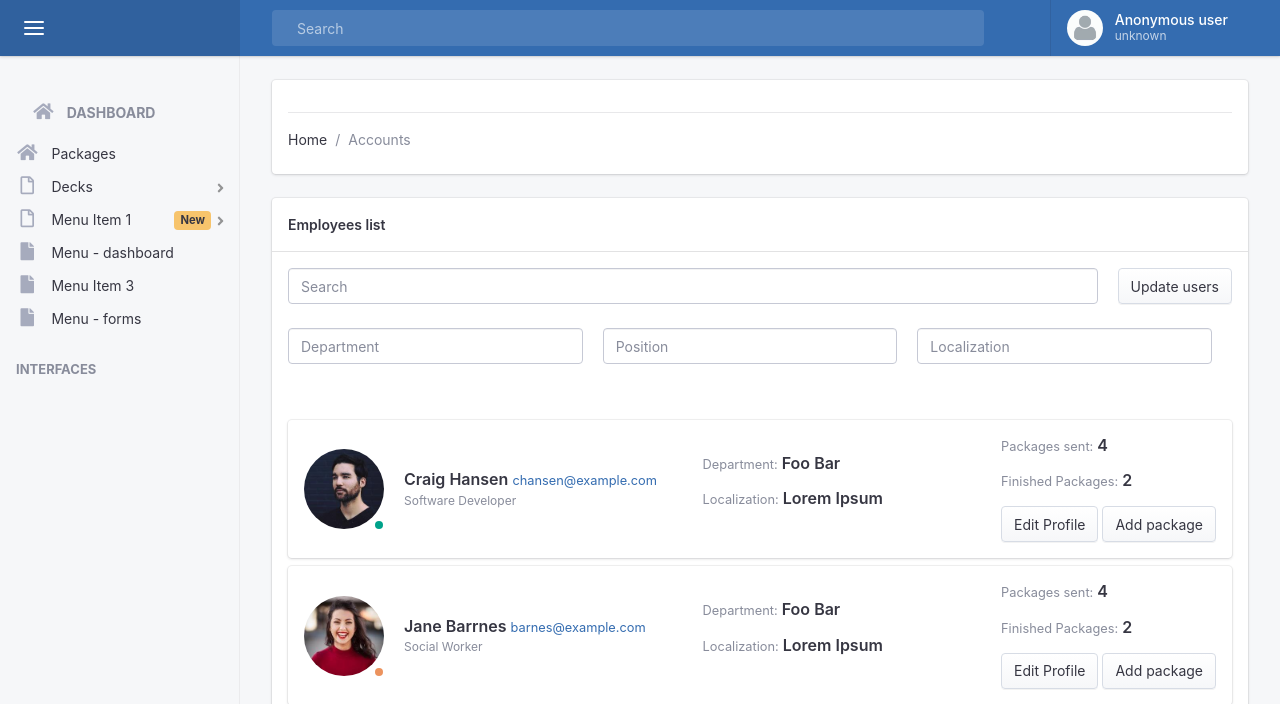
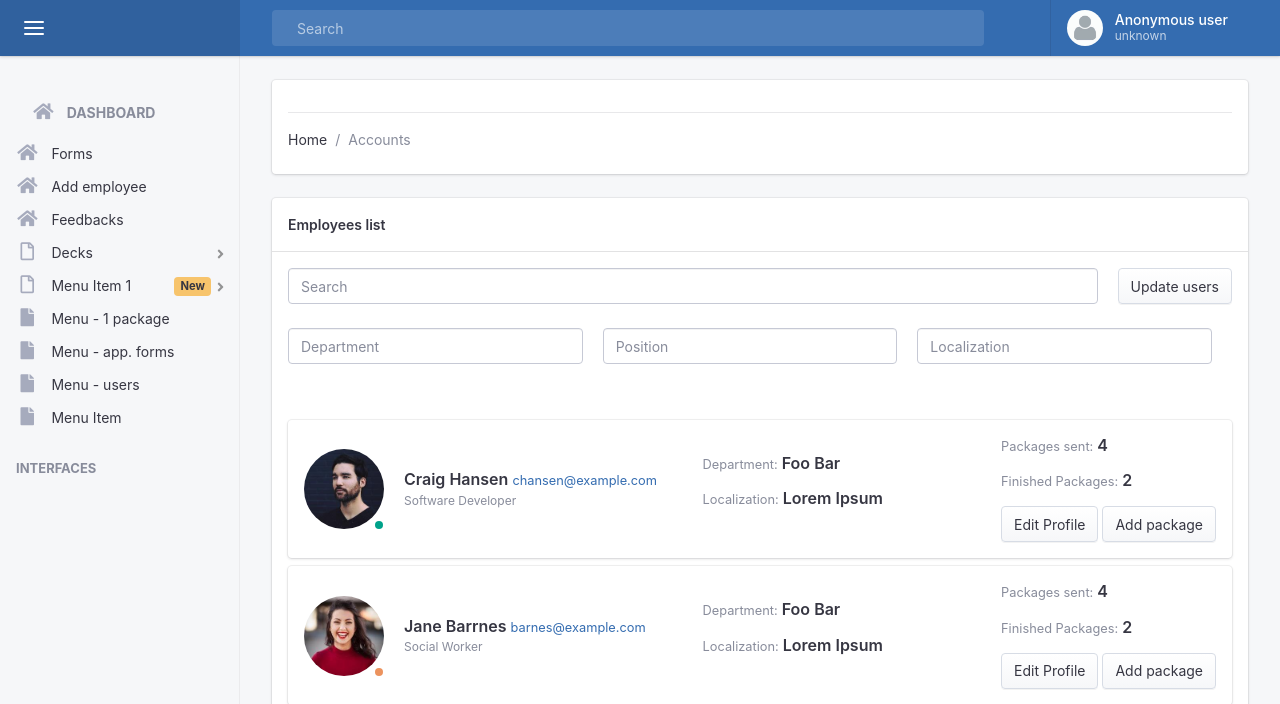
Before and after one commit to binawork/OnlineOnboarding, a Django app: page /onboarding/bootstrap/users-list in a window 1280 px wide. Shown: the top 704 px of the page. Run offline with Django 3.2, Linux system fonts and the light colour scheme; some libraries are stand-ins or nearby versions.

Commit message:
Bring back ligin / register buttons; reformat left-menu links into the new common version

```diff
--- a/templates/bootstrap/users-list.html
+++ b/templates/bootstrap/users-list.html
@@ -224,11 +224,19 @@
               <ul class="menu">
                 <!-- .menu-header -->
                 <li class="menu-header">
-                	<a href="#" class="menu-link"><span class="menu-icon fas fa-home"></span> <span class="menu-text">Dashboard</span></a>
+                	<a href="{% url 'bootstrap_dashboard' %}" class="menu-link"><span class="menu-icon fas fa-home"></span> <span class="menu-text">Dashboard</span></a>
                 </li><!-- /.menu-header -->
                 <!-- .menu-item -->
                 <li class="menu-item">
-                  <a href="#" class="menu-link"><span class="menu-icon fas fa-home"></span> <span class="menu-text">Packages</span></a>
+                  <a href="#" class="menu-link"><span class="menu-icon fas fa-home"></span> <span class="menu-text">Forms</span></a>
+                </li><!-- /.menu-item -->
+                <!-- .menu-item -->
+                <li class="menu-item">
+                  <a href="#" class="menu-link"><span class="menu-icon fas fa-home"></span> <span class="menu-text">Add employee</span></a>
+                </li><!-- /.menu-item -->
+                <!-- .menu-item -->
+                <li class="menu-item">
+                  <a href="#" class="menu-link"><span class="menu-icon fas fa-home"></span> <span class="menu-text">Feedbacks</span></a>
                 </li><!-- /.menu-item -->
                 <!-- .menu-item -->
                 <li class="menu-item has-child">
@@ -258,13 +266,17 @@
                 </li><!-- /.menu-item -->
                 <!-- .menu-item -->
                 <li class="menu-item">
-                  <a href="{% url 'bootstrap_dashboard' %}" class="menu-link"><span class="menu-icon fas fa-file"></span> <span class="menu-text">Menu - dashboard</span></a>
+                  <a href="{% url 'bootstrap_1_package' %}" class="menu-link"><span class="menu-icon fas fa-file"></span> <span class="menu-text">Menu - 1 package</span></a>
                 </li><!-- /.menu-item -->
                 <li class="menu-item">
-                  <a href="{% url 'bootstrap_1_package' %}" class="menu-link"><span class="menu-icon fas fa-file"></span> <span class="menu-text">Menu Item 3</span></a>
+                  <a href="{% url 'bootstrap_forms' %}" class="menu-link"><span class="menu-icon fas fa-file"></span> <span class="menu-text">Menu - app. forms</span></a>
+                </li><!-- /.menu-item -->
+                <!-- .menu-item -->
+                <li class="menu-item">
+                  <a href="#" class="menu-link"><span class="menu-icon fas fa-file"></span> <span class="menu-text">Menu - users</span></a>
                 </li><!-- /.menu-item -->
                 <li class="menu-item">
-                  <a href="{% url 'bootstrap_forms' %}" class="menu-link"><span class="menu-icon fas fa-file"></span> <span class="menu-text">Menu - forms</span></a>
+                  <a href="#" class="menu-link"><span class="menu-icon fas fa-file"></span> <span class="menu-text">Menu Item</span></a>
                 </li><!-- /.menu-item -->
                 <!-- .menu-header -->
                 <li class="menu-header">Interfaces </li><!-- /.menu-header -->
```
Also changed, not shown: templates/index.html (+8 -1 lines).
